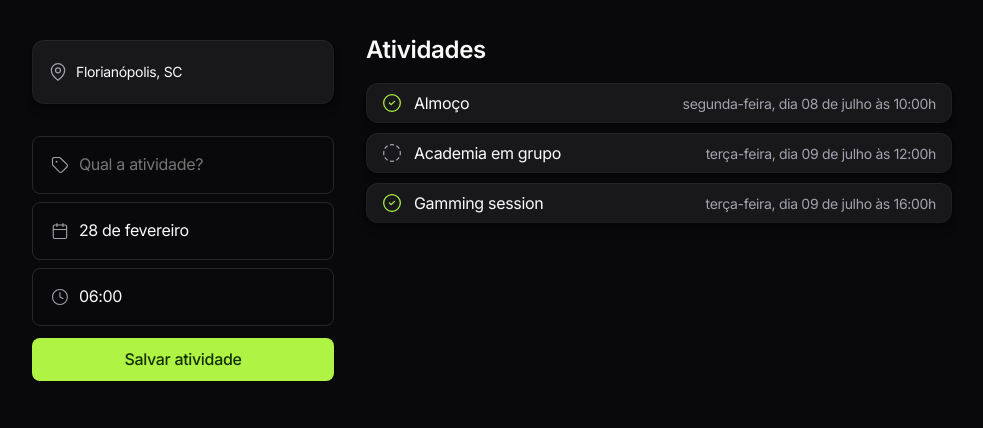
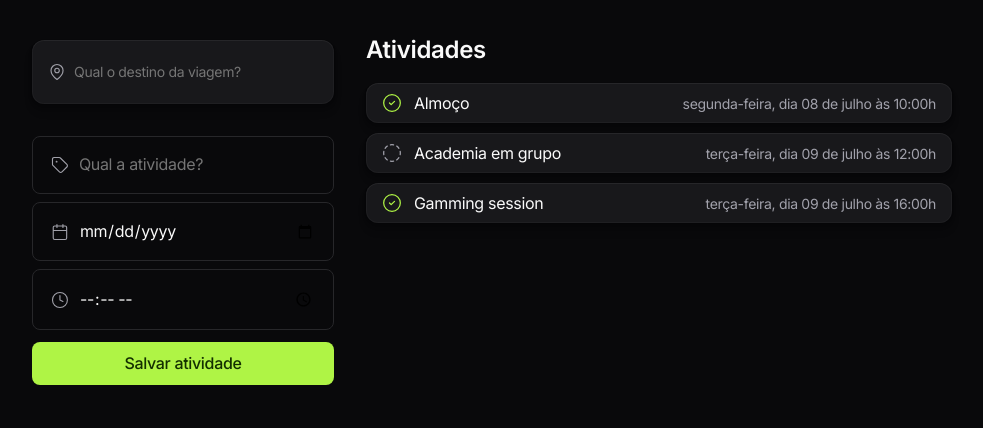
Before and after one commit to Isa-MachadoS/App-Roteiro-de-Viagens, a plain HTML site: page index.html in a window 1280 px wide. Shown: the whole page, without its empty margins (148-1131 px from the left). Drawn offline with nearby package versions, Linux system fonts and the light colour scheme.

Commit message:
Update index.html

```diff
--- a/index.html
+++ b/index.html
@@ -3,7 +3,7 @@
 <head>
     <meta charset="UTF-8">
     <meta name="viewport" content="width=device-width, initial-scale=1.0">
-    <title>Planejador</title>
+    <title>Atividades</title>
     <link rel="preconnect" href="https://fonts.googleapis.com">
     <link rel="preconnect" href="https://fonts.gstatic.com" crossorigin>
     <link href="https://fonts.googleapis.com/css2?family=Inter:wght@100..900&display=swap" rel="stylesheet">
@@ -22,7 +22,7 @@
                     <path d="M16.6668 8.33329C16.6668 13.3333 10.0002 18.3333 10.0002 18.3333C10.0002 18.3333 3.3335 13.3333 3.3335 8.33329C3.3335 6.56518 4.03588 4.86949 5.28612 3.61925C6.53636 2.36901 8.23205 1.66663 10.0002 1.66663C11.7683 1.66663 13.464 2.36901 14.7142 3.61925C15.9645 4.86949 16.6668 6.56518 16.6668 8.33329Z" stroke="#A1A1AA" style="stroke:#A1A1AA;stroke-opacity:1;" stroke-width="1.25" stroke-linecap="round" stroke-linejoin="round"/>
                     <path d="M10.0002 10.8333C11.3809 10.8333 12.5002 9.714 12.5002 8.33329C12.5002 6.95258 11.3809 5.83329 10.0002 5.83329C8.61945 5.83329 7.50016 6.95258 7.50016 8.33329C7.50016 9.714 8.61945 10.8333 10.0002 10.8333Z" stroke="#A1A1AA" style="stroke:#A1A1AA;stroke-opacity:1;" stroke-width="1.25" stroke-linecap="round" stroke-linejoin="round"/>
                 </svg>
-                Florianópolis, SC
+                <input type="local" placeholder="Qual o destino da viagem?" name="local" required>
             </div>
 
             <div class="fields">
@@ -38,18 +38,16 @@
                     <svg width="20" height="20" viewBox="0 0 20 20" fill="none" xmlns="http://www.w3.org/2000/svg">
                         <path d="M6.66667 1.66669V5.00002M13.3333 1.66669V5.00002M2.5 8.33335H17.5M4.16667 3.33335H15.8333C16.7538 3.33335 17.5 4.07955 17.5 5.00002V16.6667C17.5 17.5872 16.7538 18.3334 15.8333 18.3334H4.16667C3.24619 18.3334 2.5 17.5872 2.5 16.6667V5.00002C2.5 4.07955 3.24619 3.33335 4.16667 3.33335Z" stroke="#A1A1AA" style="stroke:#A1A1AA;stroke-opacity:1;" stroke-width="1.25" stroke-linecap="round" stroke-linejoin="round"/>
                     </svg>
-                    <select name="dia">
-                        <option value="2024-03-01">01 de fevereiro</option>
+
                     </select>
+                    <input type="date" placeholder="Qual a data?" name="dia" required>
                 </div>
 
                 <div class="field-wrapper">
                     <svg width="20" height="20" viewBox="0 0 20 20" fill="none" xmlns="http://www.w3.org/2000/svg">
                         <path d="M9.99984 5.00002V10L13.3332 11.6667M18.3332 10C18.3332 14.6024 14.6022 18.3334 9.99984 18.3334C5.39746 18.3334 1.6665 14.6024 1.6665 10C1.6665 5.39765 5.39746 1.66669 9.99984 1.66669C14.6022 1.66669 18.3332 5.39765 18.3332 10Z" stroke="#A1A1AA" style="stroke:#A1A1AA;stroke-opacity:1;" stroke-width="1.25" stroke-linecap="round" stroke-linejoin="round"/>
                     </svg>
-                    <select name="hora">
-                        <option value="10:30">10:30</option>
-                    </select>
+                    <input type="time" placeholder="Qual o horário?" name="hora" required>
                 </div>
             </div>
 
```
